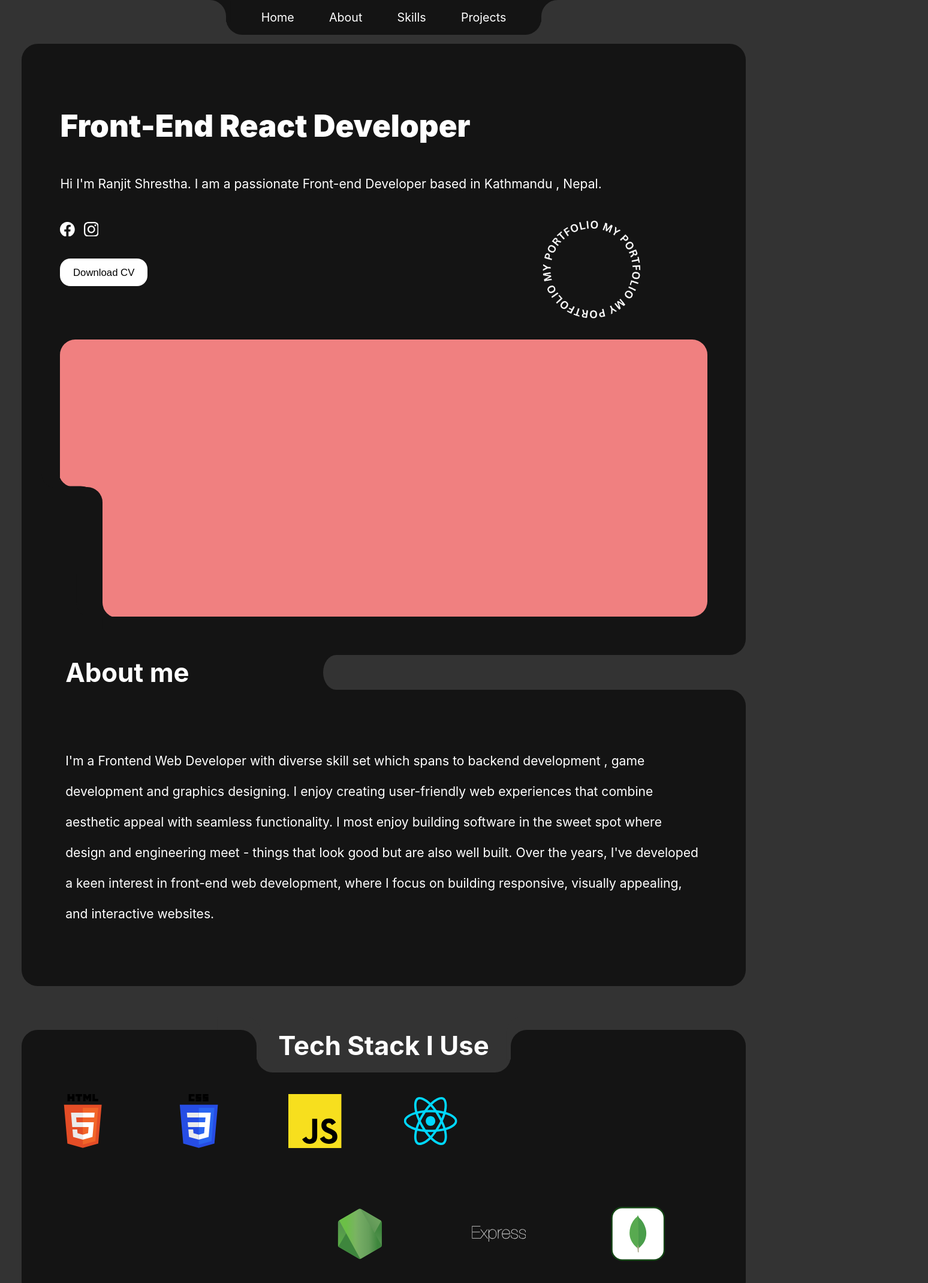
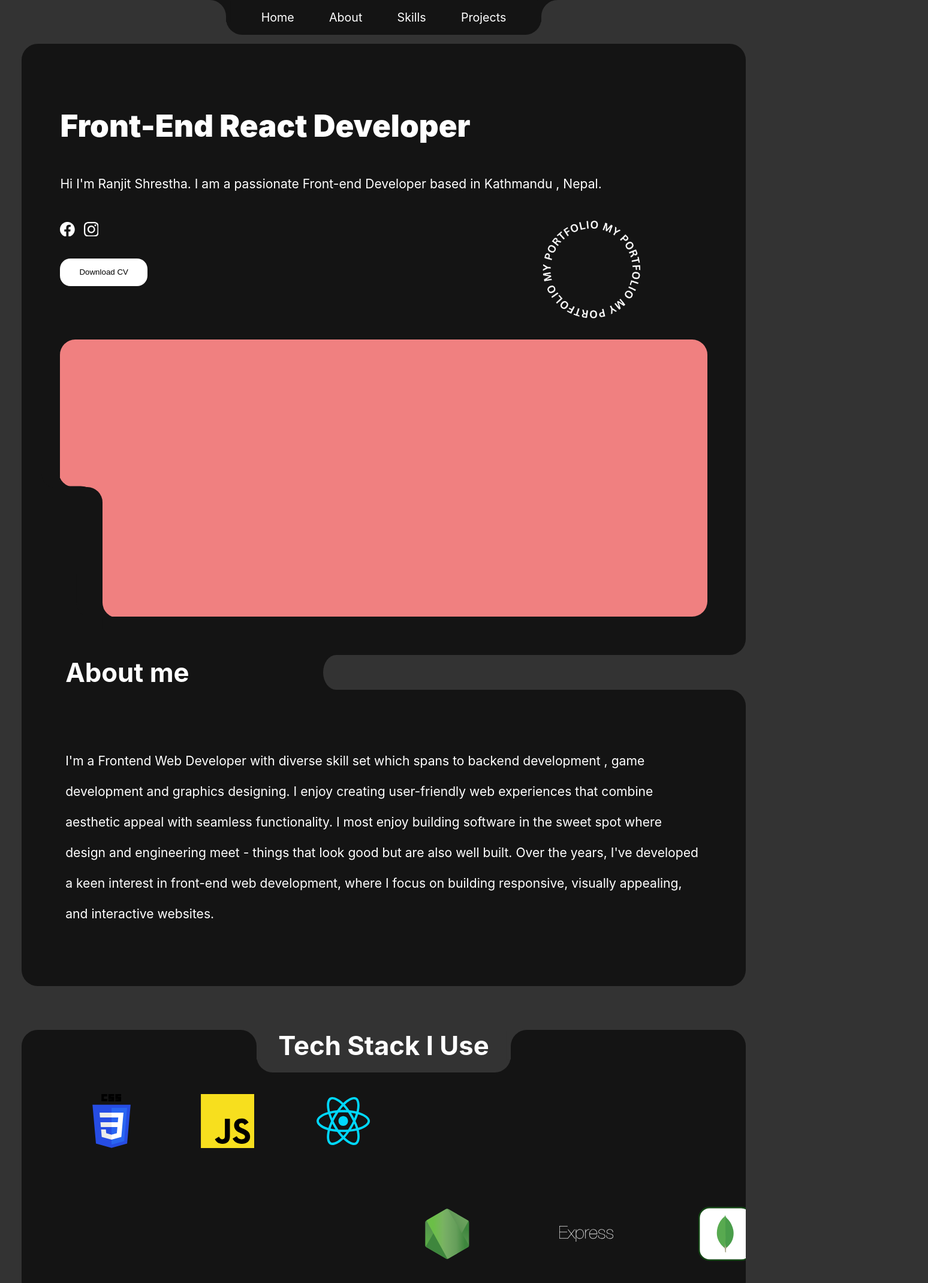
Before and after one commit to RanjitXtha/Portfolio, a React (Create React App) app: page / in a window 1280 px wide. Shown: the top 2139 px of the page at 60% size, 1548 px wide, since content can reach past the window. Built offline with nearby package versions, Linux system fonts and the light colour scheme.

Commit message:
Describe the changes made

```diff
--- a/package.json
+++ b/package.json
@@ -4,6 +4,7 @@
   "version": "0.1.0",
   "private": true,
   "dependencies": {
+    "@gsap/react": "^2.1.1",
     "@studio-freight/lenis": "^1.0.42",
     "@studio-freight/react-lenis": "^0.0.47",
     "@testing-library/jest-dom": "^5.17.0",
--- a/src/App.css
+++ b/src/App.css
@@ -335,7 +335,8 @@ h1{
     margin-bottom:10rem;
     border-radius: 3.7rem;
     border-top-left-radius:0px ;
-    padding:5rem 3vw;
+    padding:5rem 5rem;
+    padding-right:10rem;
     flex-shrink: 0;
     background-color: var(--bgcolor);
   }
@@ -392,15 +393,18 @@ h1{
   @media(max-width:768px){
     .project{
         grid-template-columns: none;
+        width: 100vw;
       }
 
       .project-left > div{
         width:80vw;
       }
+  }
 
-      .project{
-        width: 100vw;
-      }
+  @media(max-width:348px){
+    .project-screen{
+        height:50vh;
+    }
   }
 
   .project-left , .project-right{
@@ -440,7 +444,9 @@ h1{
 
 
 
-.round-button > span{
+.round-button  button{
+    background-color: transparent;
+    border: none;
    position: absolute;
    top:30%;
    left:0px;
@@ -450,7 +456,7 @@ h1{
 
 }
 
-.round-button:hover > span{
+.round-button:hover  button{
 color:white;
 }
 
@@ -548,13 +554,27 @@ color:white;
 }
 
 
-.tech-stack{
+.tech-stack ,.container{
     background-color: var(--bgcolor);
     padding:0rem 5rem 5rem 5rem ;
     border-radius: 3.7rem;
     display: flex;
     flex-direction: column;
     align-items: center;
+    overflow: hidden;
+}
+
+.tech-stack-icons , .box{
+    display:flex;
+    justify-content: space-evenly;
+    width:100%;
+    transition: all 0.25s ease;
+}
+
+.tech-stack-icons > div , .box>div {
+    max-width: 7vw;
+    max-height: 7vw;
+
 }
 
 .tech-stack > h1{
@@ -588,19 +608,7 @@ color:white;
 }
 
 
-.tech-stack-icons{
-    display:flex;
-    justify-content: space-evenly;
-    width:100%;
-    transform: translateX(-10rem);
-    transition: all 0.25s ease;
-}
 
-.tech-stack-icons > div{
-    max-width: 7vw;
-    max-height: 7vw;
-
-}
 .level p{
     margin:0;
 }
--- a/src/App.js
+++ b/src/App.js
@@ -3,6 +3,7 @@ import Header from './header';
 import Home from './Home';
 import Skills from './skills';
 import Project from './projects';
+import Temp from './temp';
 import { BsInstagram } from "react-icons/bs";
 import { BsFacebook } from "react-icons/bs";
 import { useEffect,useRef,useState } from 'react';
@@ -76,6 +77,7 @@ function App() {
       <Project />
       <Gallery />
 
+
       <div className="footer">
             <p>Let's work together:</p>
             <p>shrestha.ranjit.np@gmail.com</p>
--- a/src/Home.js
+++ b/src/Home.js
@@ -67,7 +67,7 @@ const Home = ()=>{
             <div className='buttons'>
 
               <button className="round-button">
-                <span>Download CV </span>
+               <a href="/Files/Ranjit-CV.pdf" download="Ranjit-CV.pdf"> <button> Download CV</button> </a>
                 <div className="eff"></div>
               </button>
               <div><img src={portfolio}/></div>
--- a/src/skills.js
+++ b/src/skills.js
@@ -15,17 +15,18 @@ import illustrator from './Images/illustrator.svg';
 import unity from './Images/unity.svg';
 
 
-import { useEffect,useRef} from 'react';
+import { useState , useEffect,useRef} from 'react';
 import { gsap } from "gsap";
 import { ScrollTrigger } from "gsap/ScrollTrigger";
+import { useGSAP } from "@gsap/react";
 
 gsap.registerPlugin(ScrollTrigger);
 const Skills = ()=>{
-    const parallaxRef = useRef(null);
-    const parallaxRef2 = useRef(null);
     const card1 = useRef(null);
-    const card2 = useRef(null);
-    const card3 = useRef(null);
+      const card2 = useRef(null);
+      const card3 = useRef(null);
+      const [isResizing, setIsResizing] = useState(false); // State to track if resizing is in progress
+      let resizeTimeout;
 
     const cardStart = {
       opacity:0,
@@ -37,45 +38,52 @@ const Skills = ()=>{
       y:0,
     };
 
+    const parallaxRef = useRef(null);
+    const parallaxRef2 = useRef(null);
+
+
+
     useEffect(() => {
-      gsap.to(parallaxRef.current, {
-        xPercent:30,
+      const t2 = gsap.timeline({
         scrollTrigger: {
-          trigger: '.tech-stack',
+          trigger: ".tech-stack",
           scrub: 1,
-          start: 'top bottom',
-          end: 'bottom top',
-        },
+          start: "top bottom",
+          end: "bottom top"
+        }
       });
 
-      gsap.to(parallaxRef2.current, {
-        xPercent:-30,
-        scrollTrigger:{
-          trigger:'.tech-stack',
-          scrub:1,
-          start:'40% bottom',
-          end:'bottom top',
-        }
-      })
+      t2.fromTo(parallaxRef.current,{xPercent:-30}, {
+        xPercent: 30,
+      });
 
+      t2.fromTo(parallaxRef2.current, {xPercent:30},{
+        xPercent: -30,
+      },"<");
+    }, []);
+
+
+    useEffect(()=>{
       const tl = gsap.timeline({
         scrollTrigger: {
           trigger: '.cards',
           start: 'top bottom',
           end: 'bottom top',
+          invalidateOnRefresh:true
         },
       });
 
       tl.fromTo(card1.current, cardStart, cardEnd)
       .fromTo(card2.current, cardStart, cardEnd, '+=0.1')
       .fromTo(card3.current, cardStart, cardEnd, '+=0.2');
-    }, []);
+    },[]);
+
 
     return(
         <div>
         <section className='tech-stack'>
           <h1>Tech Stack I Use</h1>
-          <div className='tech-stack-icons' style={{transform:'translateX(-30%)'}} ref={parallaxRef}>
+          <div className='tech-stack-icons' style={{transform:'translate(-20rem)'}} ref={parallaxRef}>
             <span className='level'>
               <p>Level</p>
               <p>Intermediate</p>
@@ -87,7 +95,7 @@ const Skills = ()=>{
           </div>
 
 
-          <div className='tech-stack-icons' style={{marginTop:'10rem',transform:'translateX(30%)'}} ref={parallaxRef2}>
+          <div className='tech-stack-icons' style={{marginTop:'10rem',transform:'translate(20rem)'}} ref={parallaxRef2}>
 
             <div><img src={node} alt="node"/></div>
             <div><img src={express} alt="express"/></div>
--- /dev/null
+++ b/src/temp.js
@@ -0,0 +1,85 @@
+
+import { useState , useEffect,useRef} from 'react';
+import { gsap } from "gsap";
+import { ScrollTrigger } from "gsap/ScrollTrigger";
+
+import html from './Images/html.svg';
+import css from './Images/css.svg';
+import javascript from './Images/javascript.svg';
+import react from './Images/react.svg';
+import node from './Images/node.svg';
+import express from './Images/express.svg';
+import mongodb from './Images/mongodb.svg';
+
+
+gsap.registerPlugin(ScrollTrigger);
+const Temp = ()=>{
+
+    const parallaxRef = useRef(null);
+    const parallaxRef2 = useRef(null);
+
+    const  setupParallaxTriggers = () => {
+
+      gsap.to(parallaxRef.current, {
+        xPercent: 30,
+        scrollTrigger: {
+          trigger: '.container',
+          scrub: 1,
+          start: 'top bottom',
+          end: 'bottom top',
+          invalidateOnRefresh: true,
+          markers:true,
+        },
+      });
+
+      gsap.to(parallaxRef2.current, {
+        xPercent: -30,
+        scrollTrigger: {
+          trigger: '.container',
+          scrub: 1,
+          start: 'top bottom',
+          end: 'bottom top',
+          invalidateOnRefresh: true,
+          markers:true,
+          start: '40% bottom',
+        },
+      });
+    };
+
+    useEffect(() => {
+      setupParallaxTriggers();
+    }, [])
+
+
+    return(
+        <div style={{margin:'100rem 0rem'}}>
+        <section className='container'>
+          <h1>DEMO</h1>
+          <div className='box' style={{transform:'translateX(-30%)'}} ref={parallaxRef}>
+            <span className='level'>
+              <p>Level</p>
+              <p>Intermediate</p>
+            </span>
+            <div><img src={html} alt="html"/></div>
+            <div><img src={css} alt="css"/></div>
+            <div><img src={javascript} alt="js"/></div>
+            <div><img src={react} alt="react"/></div>
+          </div>
+
+
+          <div className='box' style={{marginTop:'10rem',transform:'translateX(30%)'}} ref={parallaxRef2}>
+
+            <div><img src={node} alt="node"/></div>
+            <div><img src={express} alt="express"/></div>
+            <div><img src={mongodb} alt="mongodb"/></div>
+            <span className='level'>
+              <p>Level:</p>
+              <p>Beginner</p>
+            </span>
+          </div>
+        </section>
+        </div>
+    )
+}
+
+export default Temp;
```
Also changed, not shown: 2 other files (tests, documents, lock files or other folders).
